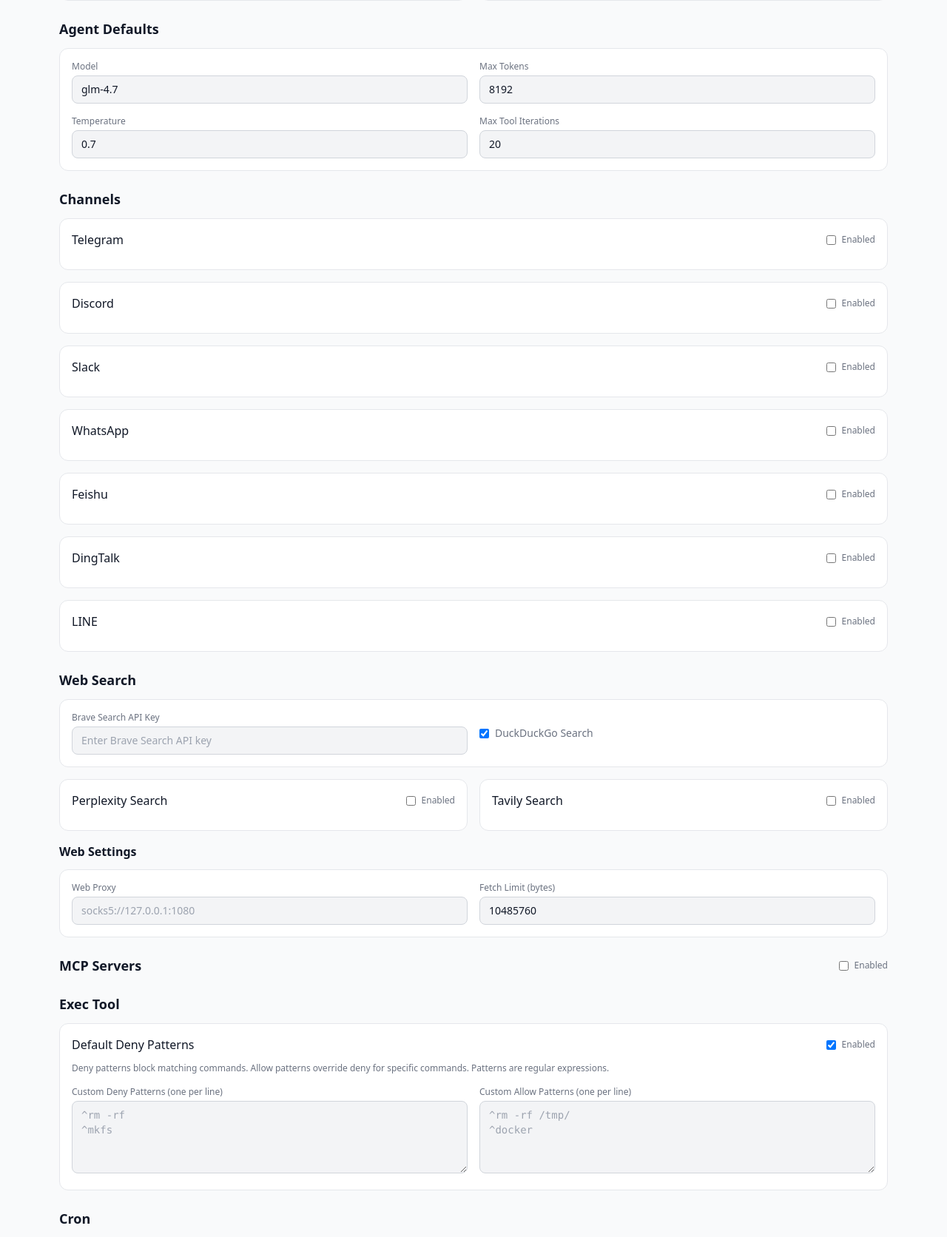
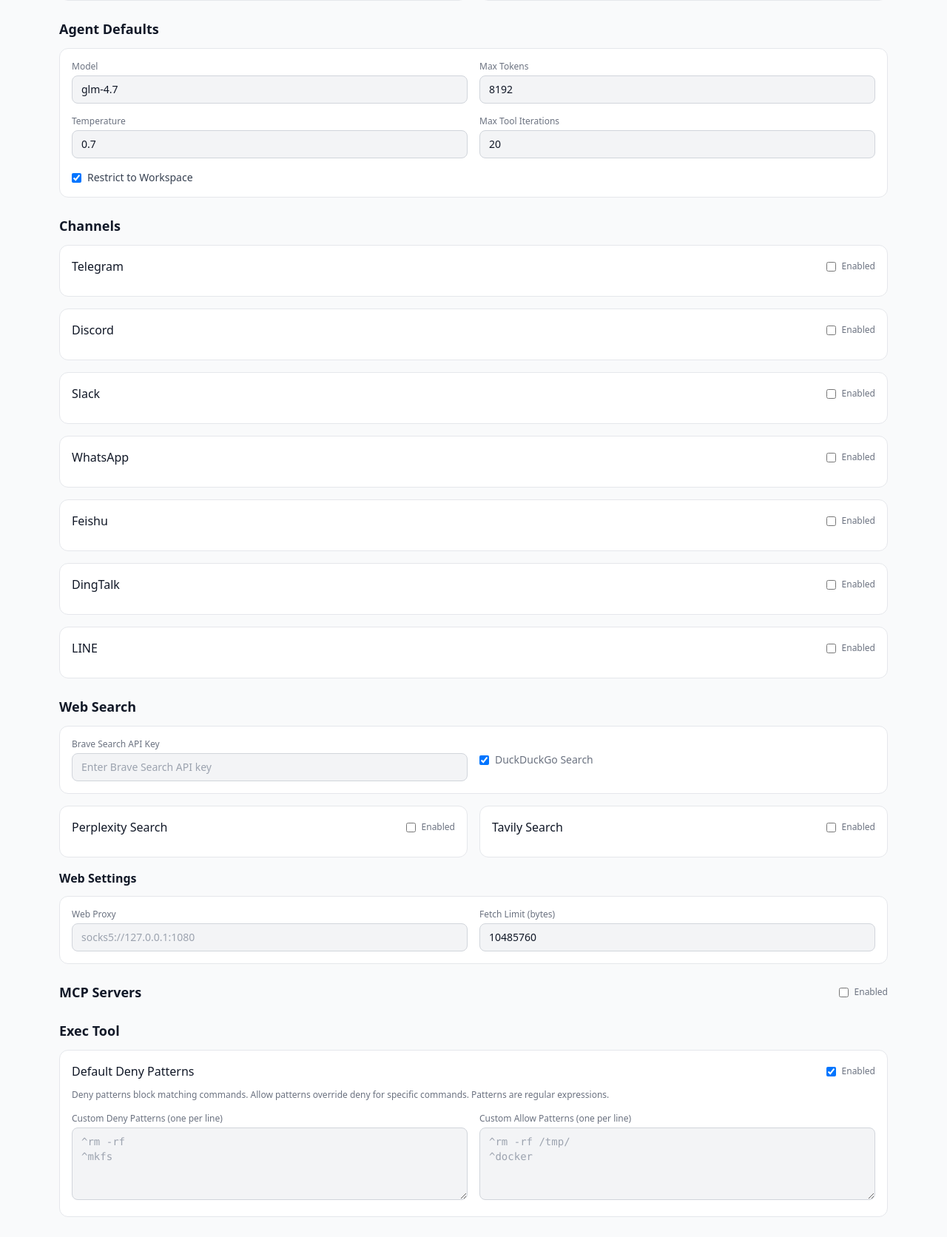
Before and after one commit to quangnd0512/picoclaw-railway-template, a Python web app: template templates/index.html in a window 1280 px wide. Shown: the part 1172-2844 px from the top of the page at 74% size. Run offline with Jinja, Linux system fonts and the light colour scheme; the template is opened without the code that fills it, so the values that code supplies are empty; some libraries are stand-ins or nearby versions.

Commit message:
feat(ui): add restrict_to_workspace toggle to Agent Defaults

```diff
--- a/templates/index.html
+++ b/templates/index.html
@@ -191,6 +191,14 @@
                                         x-model.number="config.agents.defaults.max_tool_iterations"
                                     />
                                 </div>
+                                <div class="flex items-center gap-2">
+                                    <input
+                                        type="checkbox"
+                                        class="rounded bg-gray-100 border-gray-300 dark:bg-gray-800 dark:border-gray-600"
+                                        x-model="config.agents.defaults.restrict_to_workspace"
+                                    />
+                                    <label class="text-sm text-gray-700 dark:text-gray-300">Restrict to Workspace</label>
+                                </div>
                             </div>
                         </div>
                     </section>
```
